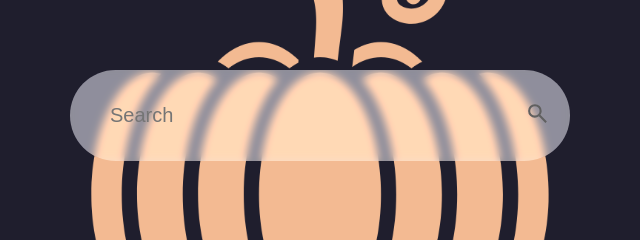
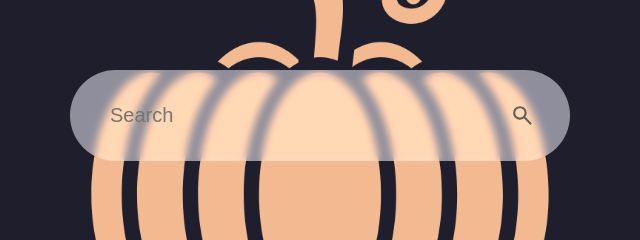
Before and after one commit to SilverzCreations/PumpkinSearch, a plain HTML site: page index.html in a window 1280 px wide. Shown: the part 285-525 px from the top of the page, 320-960 px from the left. Drawn offline with Linux system fonts and the light colour scheme.

Commit message:
Update style.css

```diff
--- a/style.css
+++ b/style.css
@@ -30,6 +30,7 @@ body{
     border-radius: 50px;
     padding: 10px 20px;
     backdrop-filter: blur(4px) saturate(180%);
+    padding-right: 35px;
 }
 
 .search-bar input{
@@ -53,7 +54,7 @@ body{
     border: none;
     border-radius: 50%;
     width: 25px;
-    height: 60px;
+    height: 25px;
     background: transparent;
     cursor: pointer;
     min-hight: 60px;
```
